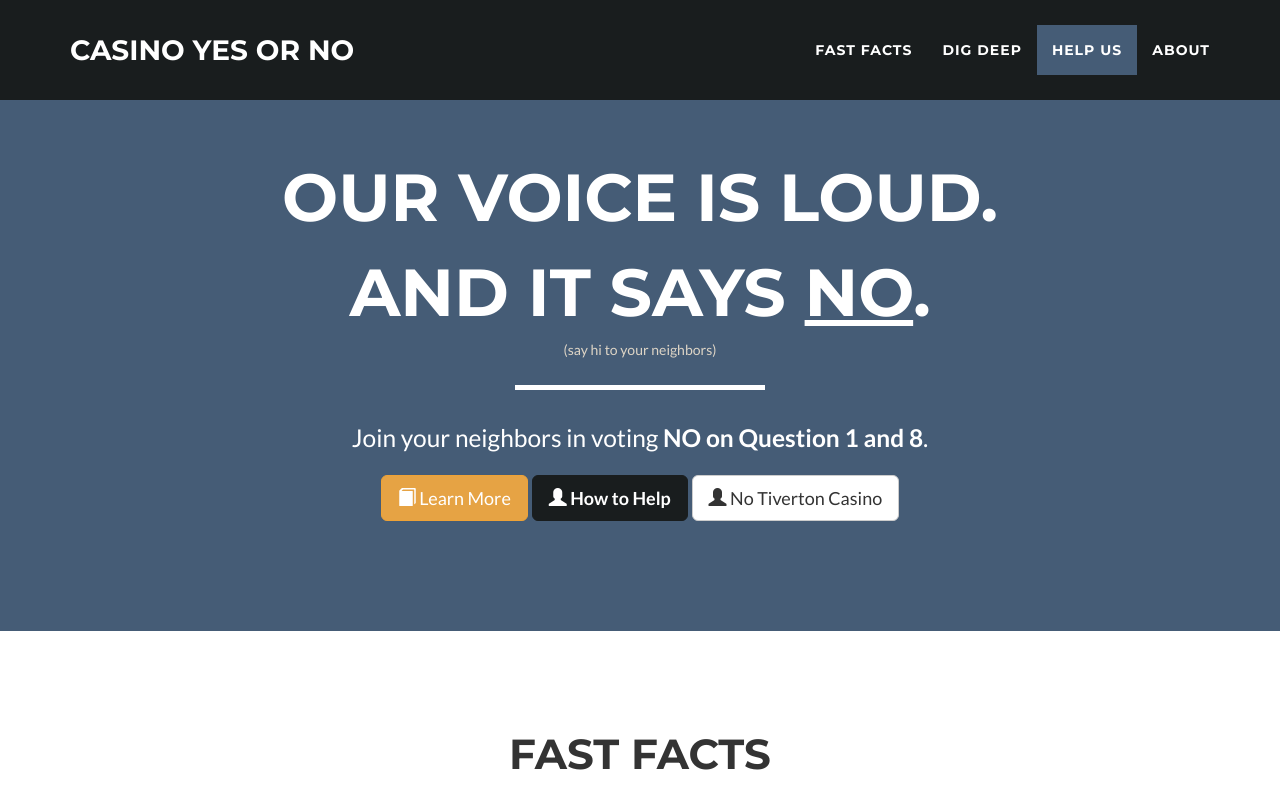
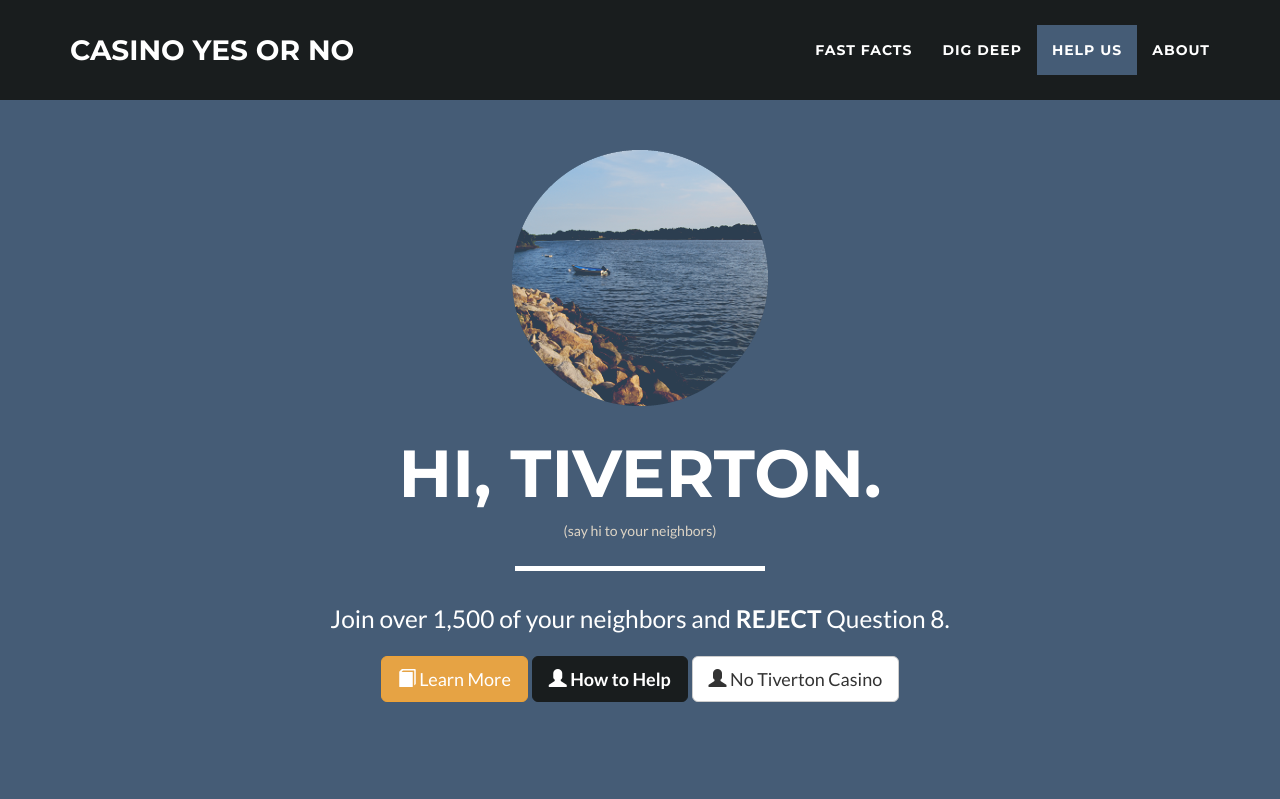
Before and after one commit to casino-yes-or-no/casino-yes-or-no.com, a website: page index.html in a window 1280 px wide. Shown: the top 799 px of the page. Drawn offline with nearby package versions, Linux system fonts and the light colour scheme.

Commit message:
update tagline

```diff
--- a/index.html
+++ b/index.html
@@ -78,12 +78,13 @@
             <div class="row">
                 <div class="col-lg-12">
                     <div class="intro-text">
-                        <span class="name">Our voice is <strong>LOUD</strong>.</span>
-                        <span class="name">AND IT SAYS <u>NO</u>.</span>
+                        <img class="img-responsive" title="Our Town" src="img/tiverton2.png" alt="">
+                        <div class="intro-text">
+                            <span class="name">Hi, Tiverton.</span>
                         <a href="our-voice.html" style="color: #ded5c6;">(say hi to your neighbors)</a>
                         <hr class="users-light">
                         <span class="skills">
-                            Join your neighbors in voting <strong>NO on Question 1 and 8</strong>.
+                            Join over 1,500 of your neighbors and <strong>REJECT</strong> Question 8</strong>.
                         </span>
                         <br/><br/>
                           <p>
```
